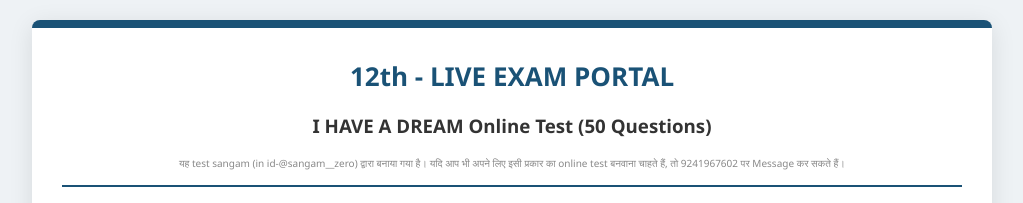
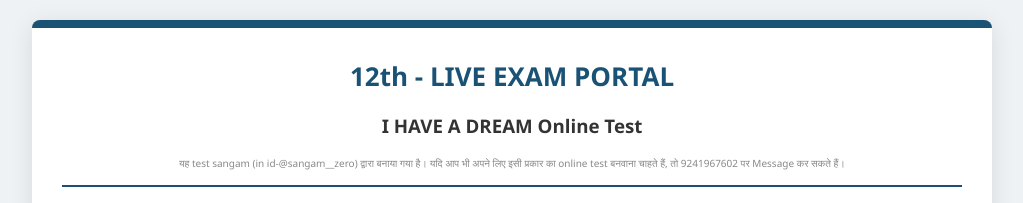
Before and after one commit to test-book-by-sangam/zero-3, a plain HTML site: page index.html in a window 1280 px wide. Shown: the top 203 px of the page, without its empty margins (128-1151 px from the left). Drawn offline with Linux system fonts and the light colour scheme.

Commit message:
index.html

```diff
--- a/index.html
+++ b/index.html
@@ -48,7 +48,7 @@
 <div class="container">
     <div class="header">
         <h1>12th - LIVE EXAM PORTAL</h1>
-        <h3>I HAVE A DREAM Online Test (50 Questions)</h3>
+        <h3>I HAVE A DREAM Online Test</h3>
 <h2 style="font-size:10px; color:#888; font-weight:normal;">
     यह test sangam (in id-@sangam__zero) द्वारा बनाया गया है। यदि आप भी अपने लिए इसी प्रकार का online test बनवाना चाहते हैं, तो 9241967602 पर Message कर सकते हैं।</h2>
     </div>
```
